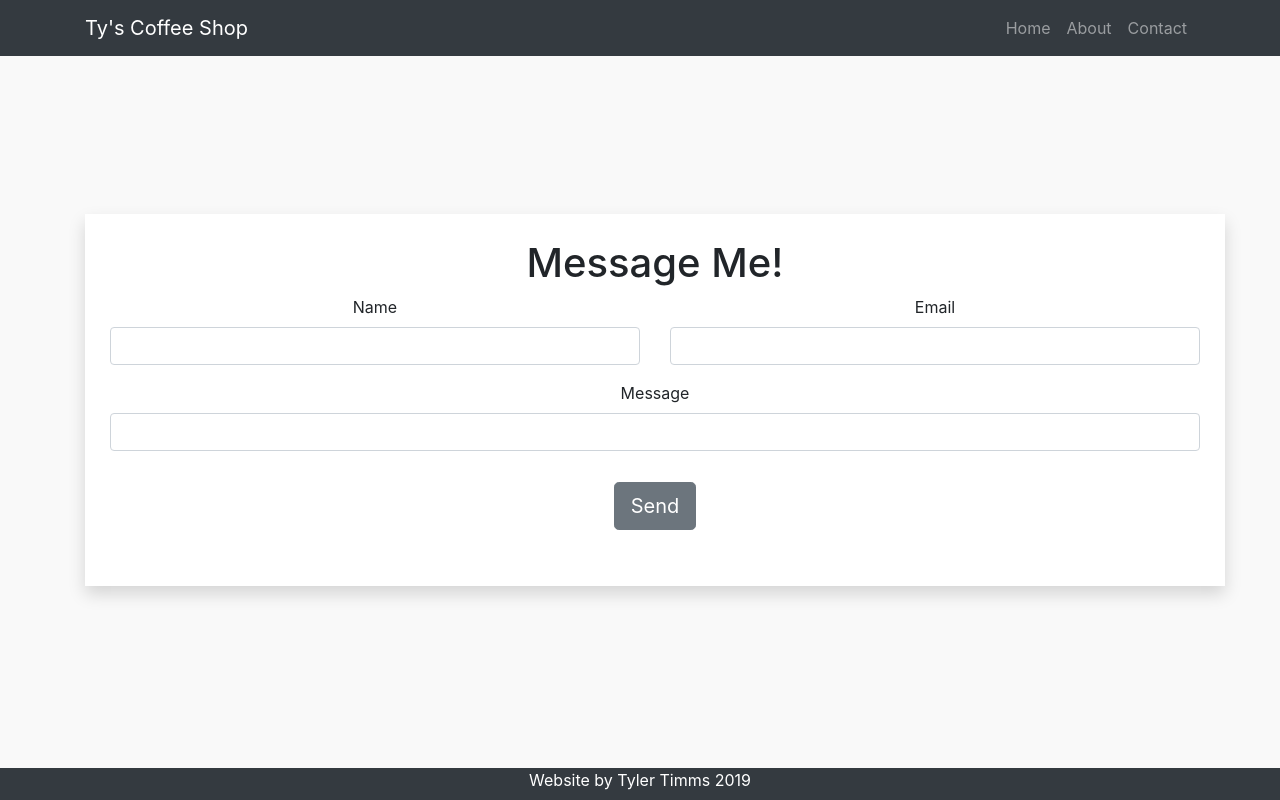
After one commit to ttimms/coffee_shop, a Flask app: page /contact in a window 1280 px wide. The commit adds this page. Run offline with Flask 2, Linux system fonts and the light colour scheme; parts of the project's set-up code (start-up, migrations or seed data) failed here and were passed over; some libraries are stand-ins or nearby versions.

Commit message:
Contact page added. Styling improved.

```diff
--- a/StoreApp/email.py
+++ b/StoreApp/email.py
@@ -12,3 +12,8 @@ def send_sale_notification():
   msg = Message(subject=email , sender=("Coffee Shop", mail.MAIL_USERNAME), recipients=["ty.timms16@gmail.com"])
   msg.body = name + ": " + text_body
   mail.send(msg)
+
+def send_message(email, name, message):
+  msg = Message(subject='Coffee Shop Message', sender=("Coffee Shop", mail.MAIL_USERNAME), recipients=['ty.timms16@gmail.com'])
+  msg.body = name + ': ' + message + '\n\n Reply to: ' + email
+  mail.send(msg)
--- a/StoreApp/forms.py
+++ b/StoreApp/forms.py
@@ -1,7 +1,7 @@
 from flask_wtf import FlaskForm
 from flask_wtf.file import FileField, FileRequired
 from wtforms import StringField, PasswordField, BooleanField, SubmitField, FloatField, SelectField
-from wtforms.validators import DataRequired
+from wtforms.validators import DataRequired, Email
 
 class LoginForm(FlaskForm):
   username = StringField('Username', validators=[DataRequired()])
@@ -20,3 +20,9 @@ class NewProductForm(FlaskForm):
   description = StringField('Description')
   image = FileField('Image', validators=[FileRequired()])
   submit = SubmitField('Create')
+
+class ContactForm(FlaskForm):
+  name = StringField('Name', validators=[DataRequired()])
+  message = StringField('Message', validators=[DataRequired()])
+  email = StringField('Email', validators=[DataRequired(), Email()])
+  submit = SubmitField('Send')
--- a/StoreApp/routes.py
+++ b/StoreApp/routes.py
@@ -1,10 +1,10 @@
 from StoreApp import storeApp, db
 from flask import render_template, flash, redirect, url_for, request
-from StoreApp.forms import LoginForm, NewProductForm
+from StoreApp.forms import LoginForm, NewProductForm, ContactForm
 from StoreApp.models import User, Product
 from flask_login import current_user, login_user, logout_user, login_required
 from werkzeug.utils import secure_filename
-from StoreApp.email import send_receipt
+from StoreApp.email import send_receipt, send_message
 import os
 import stripe
 
@@ -105,3 +105,15 @@ def process_payment(id):
 @storeApp.route('/about')
 def about():
   return render_template('about.html', title='About')
+
+@storeApp.route('/contact', methods=['GET', 'POST'])
+def contact():
+  form = ContactForm()
+  if request.method == 'POST':
+    Name = form.name.data
+    Email = form.email.data
+    Message = form.message.data
+    flash('Thank you for getting in touch! I\'ll respond to your message as soon as I am able!', 'success')
+    send_message(Email, Name, Message)
+    return redirect(url_for('index'))
+  return render_template('contact.html', title='Contact', form=form)
--- a/StoreApp/static/css/shop_homepage.css
+++ b/StoreApp/static/css/shop_homepage.css
@@ -5,6 +5,12 @@ body {
 
 a:hover {
   text-decoration: none;
+}
+
+.navbar {
+  position: relative;
+  width: 100%;
+  z-index: 1000; /* Set drop navbar in front of content on mobile */
 }
 
 .footer{
@@ -36,15 +42,24 @@ a:hover {
   width: 100%;
 }
 
-#about {
+.about {
+  padding: 25px;
+  background-color: white;
+}
+
+.contact {
   padding: 25px;
   background-color: white;
 }
 
 #about-heading {
-  padding-bottom: 15px;
+  margin: 15px;
 }
 
-#store-button {
-  padding-top: 15px;
+.store-button {
+  margin: 15px;
 }
+
+.flashed {
+  position: absolute;
+}
--- a/StoreApp/templates/about.html
+++ b/StoreApp/templates/about.html
@@ -5,7 +5,7 @@
 {% endblock %}
 
 {% block body %}
-    <div class="container vertical-center shadow" id="about">
+    <div class="container vertical-center shadow about">
         <div class="text-center">
             <h1 id="about-heading">About Ty's Coffee Shop</h1>
             <p>
@@ -18,7 +18,7 @@
                 This site is built primarily using Python, Flask, Bootstrap, and Stripe for processing payments.
             </p>
             <p>
-                <a href="{{ url_for('index') }}" class="btn btn-lg btn-secondary" id="store-button">Back To Store</a>
+                <a href="{{ url_for('index') }}" class="btn btn-lg btn-secondary store-button">Back To Store</a>
             </p>
         </div>
     </div>
--- a/StoreApp/templates/base.html
+++ b/StoreApp/templates/base.html
@@ -33,7 +33,7 @@
                 <a class="nav-link" href="{{ url_for('about') }}">About</a>
               </li>
               <li class="nav-item">
-                <a class="nav-link" href="#">Contact</a>
+                <a class="nav-link" href="{{ url_for('contact') }}">Contact</a>
               </li>
               {% if current_user.is_authenticated and current_user.role == 'Admin' %}
               <li class="nav-item">
@@ -55,7 +55,7 @@
             <br/>
             {% for category, message in messages %}
               {% if category == 'message' %}
-                <div class="alert alert-danger">
+                <div class="alert alert-danger flashed">
                   <strong>{{ message }}</strong>
                 </div>
               {% else %}
--- /dev/null
+++ b/StoreApp/templates/contact.html
@@ -0,0 +1,44 @@
+{% extends 'base.html' %}
+
+{% block head %}
+    <link rel="stylesheet" href="../static/css/shop_homepage.css"/>
+{% endblock %}
+
+{% block body %}
+    <div class="container vertical-center shadow contact">
+        <div class="text-center">
+            <h1 id="contact-heading">Message Me!</h1>
+            <form action="" method="POST" class="contact-form" novalidate>
+                <div class="form-group">
+                    {{ form.hidden_tag() }}
+                    <div class="row">
+                        <p class="col-6">
+                        {{ form.name.label }}<br>
+                        {{ form.name(class="form-control") }}
+                        {% for error in form.name.errors %}
+                            <span class="alert alert-danger">{{ error }}</span>
+                        {% endfor %}
+                        </p>
+                        <p class="col-6">
+                        {{ form.email.label }}<br>
+                        {{ form.email(class="form-control") }}
+                        {% for error in form.email.errors %}
+                            <span class="alert alert-danger">{{ error }}</span>
+                        {% endfor %}
+                        </p>
+                    </div>
+                    <div class="row">
+                        <p class="col-12">
+                            {{ form.message.label }}<br>
+                            {{ form.message(class="form-control") }}
+                            {% for error in form.message.errors %}
+                                <span class="alert alert-danger">{{ error }}</span>
+                            {% endfor %}
+                        </p>
+                    </div>
+                    <a>{{ form.submit(class="btn btn-lg btn-secondary store-button") }}</a>
+                </div>
+            </form>
+        </div>
+    </div>
+{% endblock %}
```
